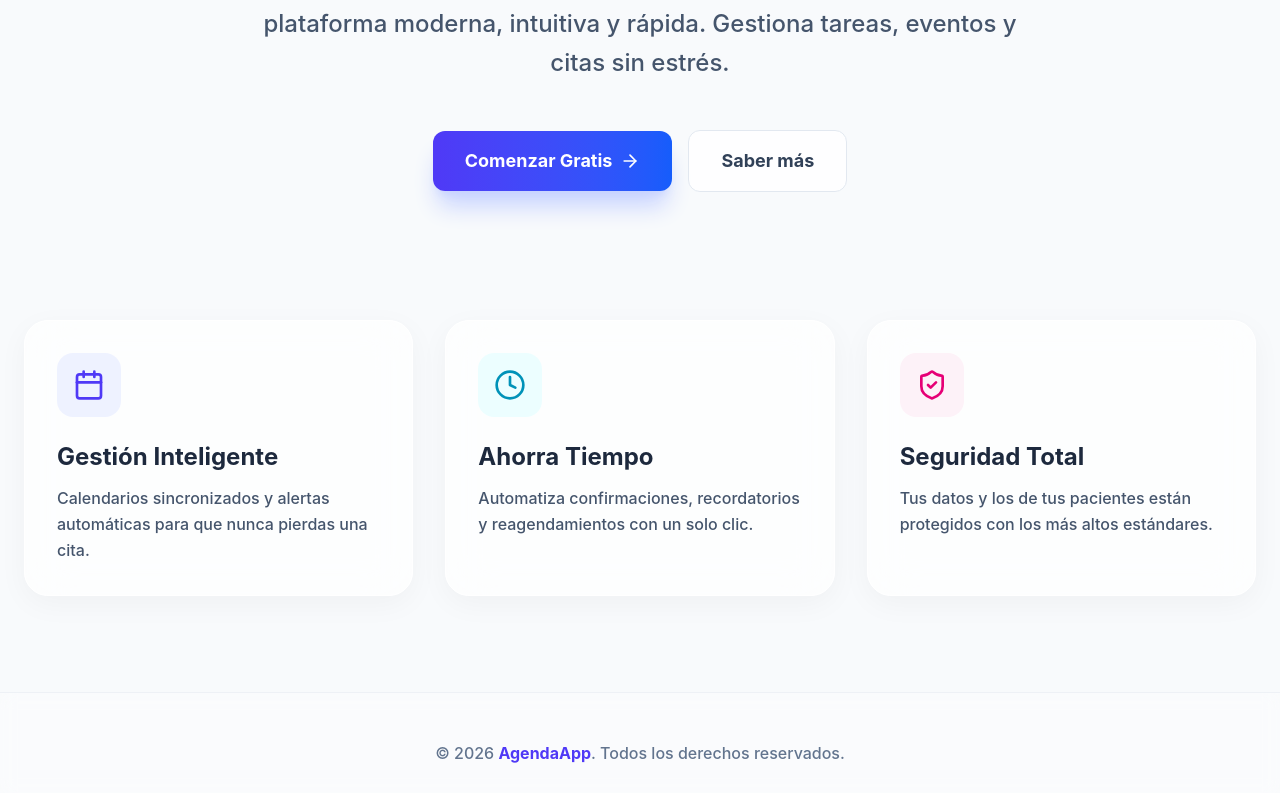
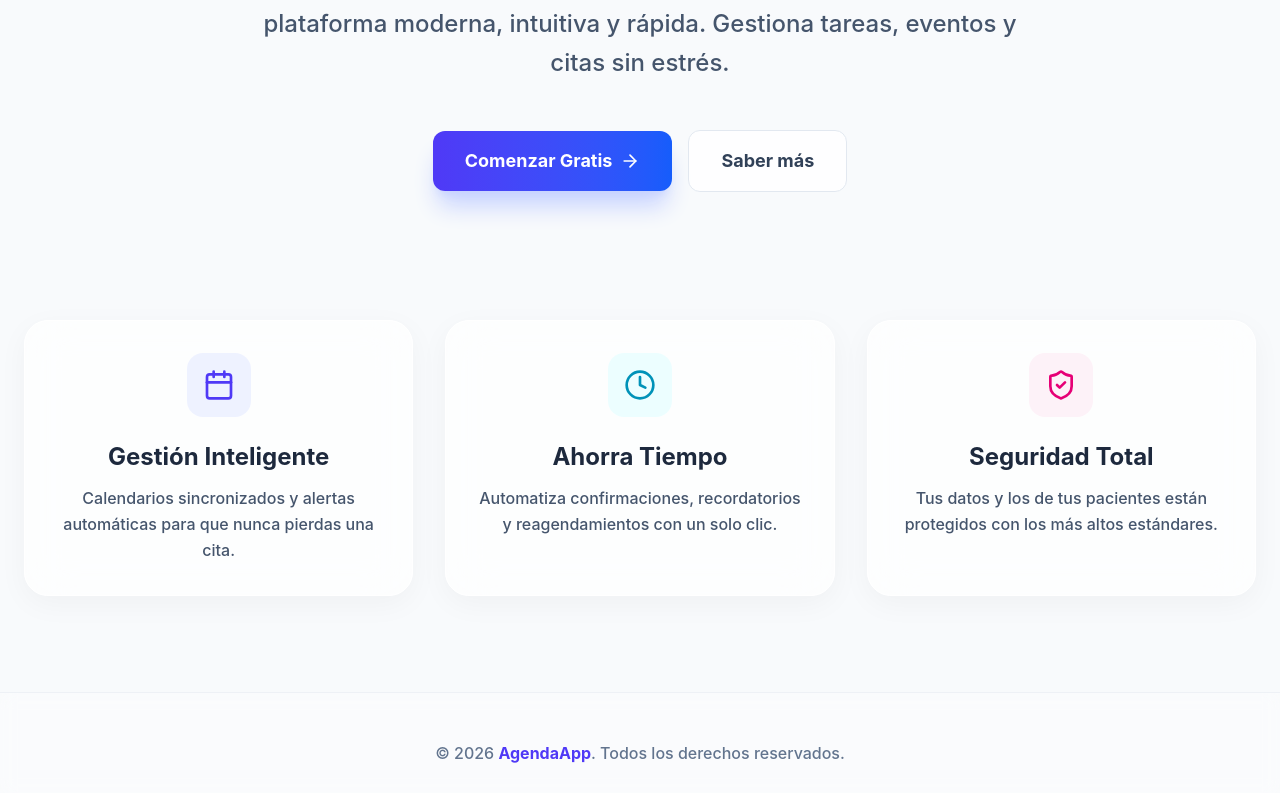
Before and after one commit to BAASprogrammer/agenda-app, a Next.js app: page / in a window 1280 px wide. Shown: the part 510-1303 px from the top of the page. Built offline with nearby package versions, Linux system fonts and the light colour scheme; no server answers.

Commit message:
Update styles home

```diff
--- a/src/app/(patient)/homepatient/page.tsx
+++ b/src/app/(patient)/homepatient/page.tsx
@@ -1,6 +1,6 @@
 "use client";
 import AppointmentDetails from "@/components/patient/AppointmentDetails";
-import ProSidebarPatient from "@/components/patient/ProSidebarPatient";
+import ProSidebarPatient from "@/components/patient/ProSidebar";
 import { useUser } from "@/context/UserContext";
 import { supabase } from "@/lib/supabaseClient";
 import { CalendarDays, FileText, UserCircle, LogOut, HeartPulse, ChevronRight, Clock } from "lucide-react";
--- a/src/app/(patient)/medicalhistory/page.tsx
+++ b/src/app/(patient)/medicalhistory/page.tsx
@@ -1,5 +1,5 @@
 "use client";
-import ProSidebarPatient from "@/components/patient/ProSidebarPatient";
+import ProSidebarPatient from "@/components/patient/ProSidebar";
 import { useUser } from "@/context/UserContext";
 import { supabase } from "@/lib/supabaseClient";
 import {
--- a/src/app/(patient)/myappointments/page.tsx
+++ b/src/app/(patient)/myappointments/page.tsx
@@ -1,6 +1,6 @@
 "use client";
 import AppointmentDetails from "@/components/patient/AppointmentDetails";
-import ProSidebarPatient from "@/components/patient/ProSidebarPatient";
+import ProSidebarPatient from "@/components/patient/ProSidebar";
 import { useUser } from "@/context/UserContext";
 import { supabase } from "@/lib/supabaseClient";
 import { getStatusColor } from "@/utils/getStatusColor";
--- a/src/app/(patient)/profile/page.tsx
+++ b/src/app/(patient)/profile/page.tsx
@@ -1,5 +1,5 @@
 "use client";
-import ProSidebarPatient from "@/components/patient/ProSidebarPatient";
+import ProSidebarPatient from "@/components/patient/ProSidebar";
 import { useUser } from "@/context/UserContext";
 import { supabase } from "@/lib/supabaseClient";
 import {
--- a/src/app/page.tsx
+++ b/src/app/page.tsx
@@ -39,30 +39,36 @@ export default function Home() {
         </div>
 
         {/* Features Glassmorphism Cards */}
-        <div className="grid grid-cols-1 md:grid-cols-3 gap-8 mt-32">
+        <div className="grid grid-cols-1 md:grid-cols-3 gap-8 mt-32 text-center">
           {[
             {
-              icon: <Calendar className="w-8 h-8 text-indigo-600" />,
+              icon: Calendar,
               title: "Gestión Inteligente",
               desc: "Calendarios sincronizados y alertas automáticas para que nunca pierdas una cita.",
-              color: "bg-indigo-50"
+              color: "bg-indigo-50",
+              hoverColor: "group-hover:bg-indigo-600",
+              iconColor: "text-indigo-600"
             },
             {
-              icon: <Clock className="w-8 h-8 text-cyan-600" />,
+              icon: Clock,
               title: "Ahorra Tiempo",
               desc: "Automatiza confirmaciones, recordatorios y reagendamientos con un solo clic.",
-              color: "bg-cyan-50"
+              color: "bg-cyan-50",
+              hoverColor: "group-hover:bg-cyan-600",
+              iconColor: "text-cyan-600"
             },
             {
-              icon: <ShieldCheck className="w-8 h-8 text-pink-600" />,
+              icon: ShieldCheck,
               title: "Seguridad Total",
               desc: "Tus datos y los de tus pacientes están protegidos con los más altos estándares.",
-              color: "bg-pink-50"
+              color: "bg-pink-50",
+              hoverColor: "group-hover:bg-pink-600",
+              iconColor: "text-pink-600"
             }
           ].map((feature, i) => (
             <div key={i} className="bg-white/70 backdrop-blur-xl border border-white rounded-3xl p-8 shadow-[0_8px_30px_rgb(0,0,0,0.04)] hover:-translate-y-2 transition-all duration-500 group animate-fade-in-up" style={{ animationDelay: `${0.2 * i}s` }}>
-              <div className={`w-16 h-16 rounded-2xl ${feature.color} flex items-center justify-center mb-6 group-hover:scale-110 transition-transform duration-300`}>
-                {feature.icon}
+              <div className={`w-16 h-16 rounded-2xl ${feature.color} ${feature.hoverColor} ${feature.iconColor} group-hover:text-white flex items-center justify-center mb-6 transition-all duration-500 ml-auto mr-auto group-hover:rotate-y-360`}>
+                <feature.icon className="w-8 h-8 transition-colors duration-300" />
               </div>
               <h3 className="text-2xl font-bold text-slate-800 mb-3">{feature.title}</h3>
               <p className="text-slate-600 font-medium leading-relaxed">{feature.desc}</p>
--- a/src/components/patient/ProSidebarPatient.tsx
+++ b/src/components/patient/ProSidebar.tsx
@@ -1,4 +1,4 @@
-import { CalendarDays, FileText, HeartPulse, LogOut, UserCircle } from "lucide-react";
+import { CalendarDays, FileText, HeartPulse, LogOut, UserCircle, LayoutGrid } from "lucide-react";
 import Link from "next/link";
 import { useRouter } from "next/navigation";
 import { useLogout } from "@/hooks/useLogout";
@@ -20,13 +20,13 @@ export default function ProSidebarPatient({ active }: ProSidebarPatientProps) {
     return (
         <div>
             {/* Sidebar */}
-            <aside className="w-full md:w-64 bg-white border-r border-slate-200 flex flex-col z-20">
+            <aside className="w-full h-full md:w-64 bg-white border-r border-slate-200 flex flex-col z-20">
                 <div className="p-6 border-b border-slate-100 flex items-center gap-3">
-                    <div className="w-10 h-10 rounded-xl bg-gradient-to-br from-cyan-500 to-blue-500 flex items-center justify-center shadow-md">
-                        <HeartPulse className="text-white w-6 h-6 animate-pulse-slow" />
+                    <div className="w-10 h-10 rounded-xl bg-gradient-to-br from-indigo-500 to-blue-500 flex items-center justify-center shadow-md hover:scale-105 transition-transform duration-300">
+                        <LayoutGrid className="text-white w-6 h-6" />
                     </div>
-                    <span className="text-xl font-bold bg-clip-text text-transparent bg-gradient-to-r from-cyan-600 to-blue-600">
-                        AgendaApp
+                    <span className="text-xl font-extrabold bg-clip-text text-transparent bg-gradient-to-r from-indigo-600 to-blue-600 tracking-tight">
+                        Menú Principal
                     </span>
                 </div>
 
@@ -49,16 +49,6 @@ export default function ProSidebarPatient({ active }: ProSidebarPatientProps) {
                         );
                     })}
                 </nav>
-
-                <div className="p-4 border-t border-slate-100">
-                    <button
-                        onClick={handleLogout}
-                        className="w-full flex items-center gap-3 px-4 py-3 text-slate-600 hover:bg-red-50 hover:text-red-500 rounded-xl font-medium transition-all hover:scale-[1.02]"
-                    >
-                        <LogOut className="w-5 h-5" />
-                        Cerrar Sesión
-                    </button>
-                </div>
             </aside>
         </div>
     )
--- a/src/components/patient/ScheduleAppointmentPatient.tsx
+++ /dev/null
@@ -1,7 +0,0 @@
-export default function ScheduleAppointmentPatient() {
-    return (
-        <div>
-            <h1>Schedule Appointment Patient</h1>
-        </div>
-    );
-}
--- a/src/components/professional/ProSidebar.tsx
+++ b/src/components/professional/ProSidebar.tsx
@@ -1,7 +1,7 @@
 "use client";
 import {
     Activity, Calendar, ClipboardList, Users,
-    Settings, LogOut
+    Settings, LogOut, LayoutGrid
 } from "lucide-react";
 import Link from "next/link";
 import { useLogout } from "@/hooks/useLogout";
@@ -28,12 +28,11 @@ export default function ProSidebar({ active }: ProSidebarProps) {
     return (
         <aside className="w-full md:w-64 bg-white border-r border-slate-200 flex flex-col z-20">
             <div className="p-6 border-b border-slate-100 flex items-center gap-3">
-                <div className="w-10 h-10 rounded-xl bg-linear-to-br from-indigo-500 to-cyan-400 flex items-center justify-center shadow-md">
-                    {/* aria-hidden on decorative icons: screen readers will skip them */}
-                    <Activity className="text-white w-6 h-6" aria-hidden="true" />
+                <div className="w-10 h-10 rounded-xl bg-linear-to-br from-indigo-500 to-cyan-400 flex items-center justify-center shadow-md hover:scale-105 transition-transform duration-300">
+                    <LayoutGrid className="text-white w-6 h-6" aria-hidden="true" />
                 </div>
-                <span className="text-xl font-bold bg-clip-text text-transparent bg-linear-to-r from-indigo-600 to-cyan-500">
-                    AgendaApp
+                <span className="text-xl font-extrabold bg-clip-text text-transparent bg-linear-to-r from-indigo-600 to-cyan-500 tracking-tight">
+                    Menú Profesional
                 </span>
             </div>
 
```
